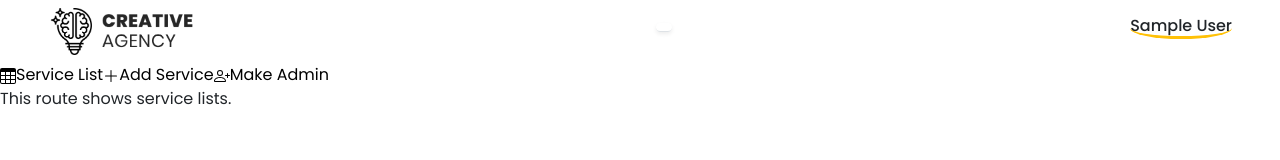
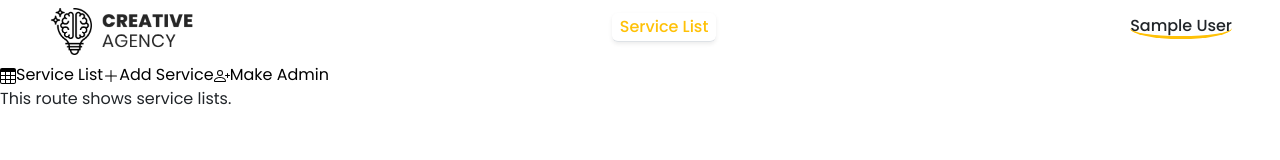
Before and after one commit to devhasibulislam/creative-agency-client, a React (Create React App) app: page /admin in a window 1280 px wide. Shown: the top 160 px of the page. Built offline with nearby package versions, Linux system fonts and the light colour scheme; no server answers; sample sign-in values are in the browser's storage.

Commit message:
routing with naming convention done

```diff
--- a/src/routes/Admin/Admin.js
+++ b/src/routes/Admin/Admin.js
@@ -4,7 +4,7 @@ import Sidebar from '../Shared/Sidebar';
 import { Outlet } from 'react-router-dom';
 
 const Admin = () => {
-    const [midTitle, setMidTitle] = useState('');
+    const [midTitle, setMidTitle] = useState('Service List');
 
     const menuItems = [
         {
@@ -34,7 +34,7 @@ const Admin = () => {
     return (
         <section>
             <Panel title={midTitle} />
-            <Sidebar menuItems={menuItems} />
+            <Sidebar menuItems={menuItems} setMidTitle={setMidTitle} />
             <Outlet />
         </section>
     );
--- a/src/routes/Customer/Customer.js
+++ b/src/routes/Customer/Customer.js
@@ -4,7 +4,7 @@ import Panel from '../Shared/Panel';
 import Sidebar from '../Shared/Sidebar';
 
 const Customer = () => {
-    const [midTitle, setMidTitle] = useState('');
+    const [midTitle, setMidTitle] = useState('Order');
 
     const menuItems = [
         {
--- a/src/routes/Shared/Sidebar.js
+++ b/src/routes/Shared/Sidebar.js
@@ -5,7 +5,10 @@ const Sidebar = ({ menuItems, setMidTitle }) => {
     return (
         <section>
             <div>
-                {menuItems.map(menuItem => <Link to={menuItem?.path}>
+                {menuItems.map(menuItem => <Link
+                    to={menuItem?.path}
+                    onClick={()=>setMidTitle(menuItem?.name)}
+                >
                     <span>{menuItem?.icon}</span>
                     <span>{menuItem?.name}</span>
                 </Link>)}
```
